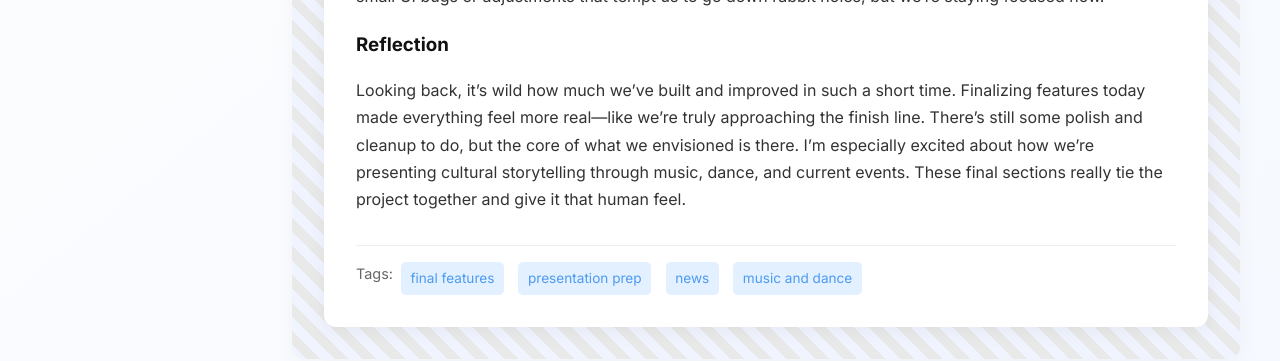
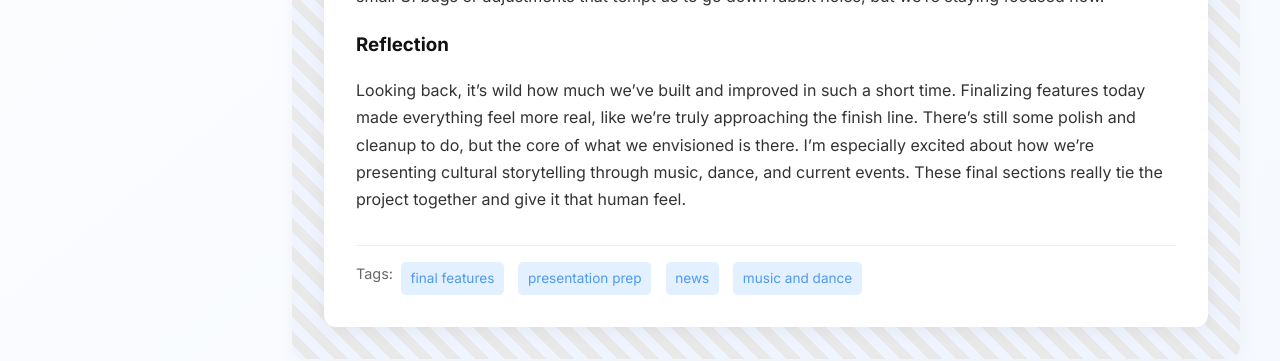
Before and after one commit to brmu22/brmu22.github.io, a Jekyll site: the page built from _posts/2025-07-29-day-46.md, in a window 1280 px wide. Shown: the part 615-976 px from the top of the page. Built offline with Jekyll 4.4.1, drawn with Linux system fonts in a browser that asks for light colours.

Commit message:
Update 2025-07-29-day-46.md

```diff
--- a/_posts/2025-07-29-day-46.md
+++ b/_posts/2025-07-29-day-46.md
@@ -13,5 +13,5 @@ blockers: |
   The biggest blocker has been wanting to do more than time really allows. We’ve had to scale back some features we were excited about in favor of getting the most impactful ones done well. There are always small UI bugs or adjustments that tempt us to go down rabbit holes, but we're staying focused now.
 
 reflection: |
-  Looking back, it’s wild how much we’ve built and improved in such a short time. Finalizing features today made everything feel more real—like we’re truly approaching the finish line. There's still some polish and cleanup to do, but the core of what we envisioned is there. I'm especially excited about how we’re presenting cultural storytelling through music, dance, and current events. These final sections really tie the project together and give it that human feel.
+  Looking back, it’s wild how much we’ve built and improved in such a short time. Finalizing features today made everything feel more real, like we’re truly approaching the finish line. There's still some polish and cleanup to do, but the core of what we envisioned is there. I'm especially excited about how we’re presenting cultural storytelling through music, dance, and current events. These final sections really tie the project together and give it that human feel.
 ---
```
